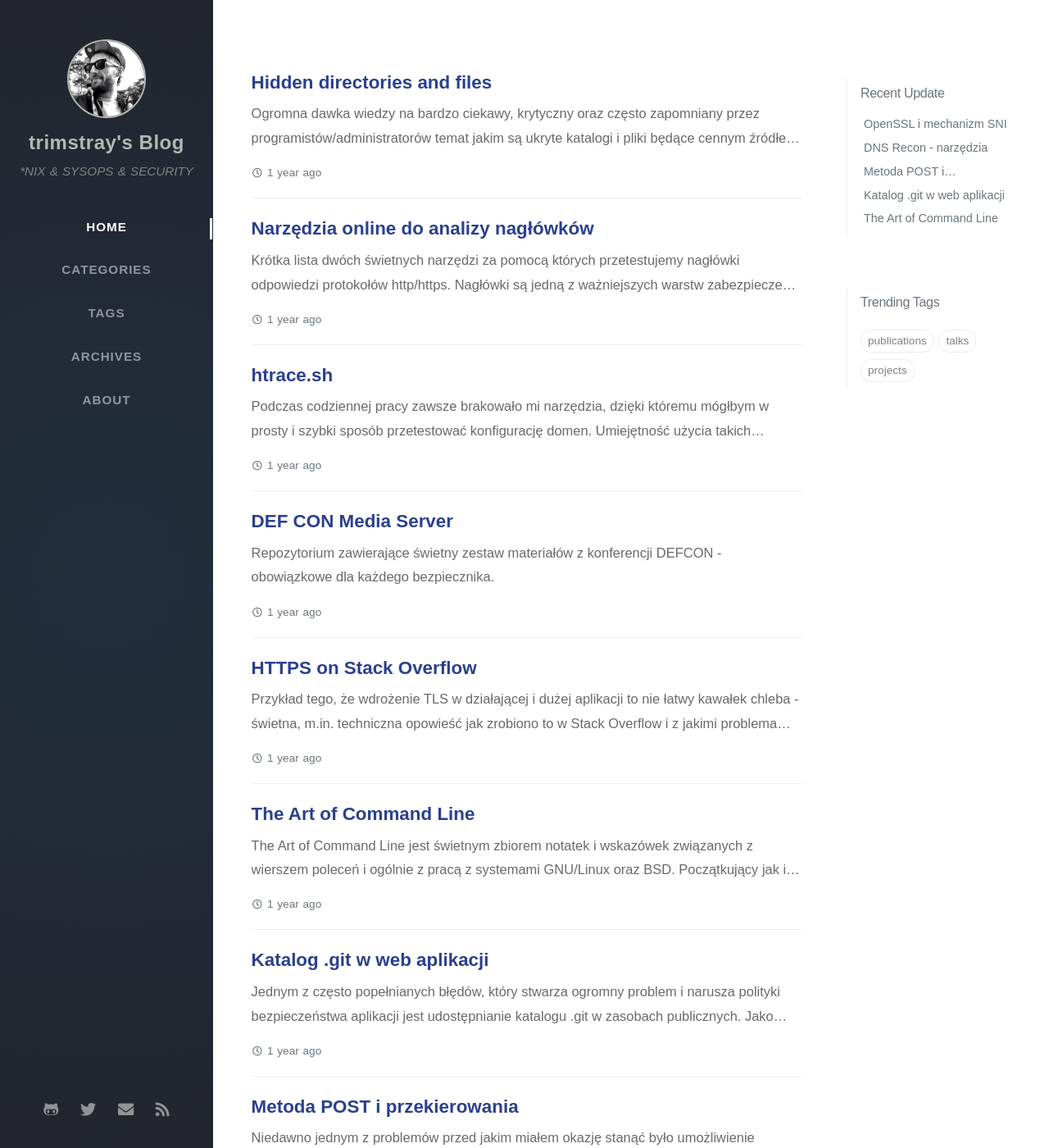
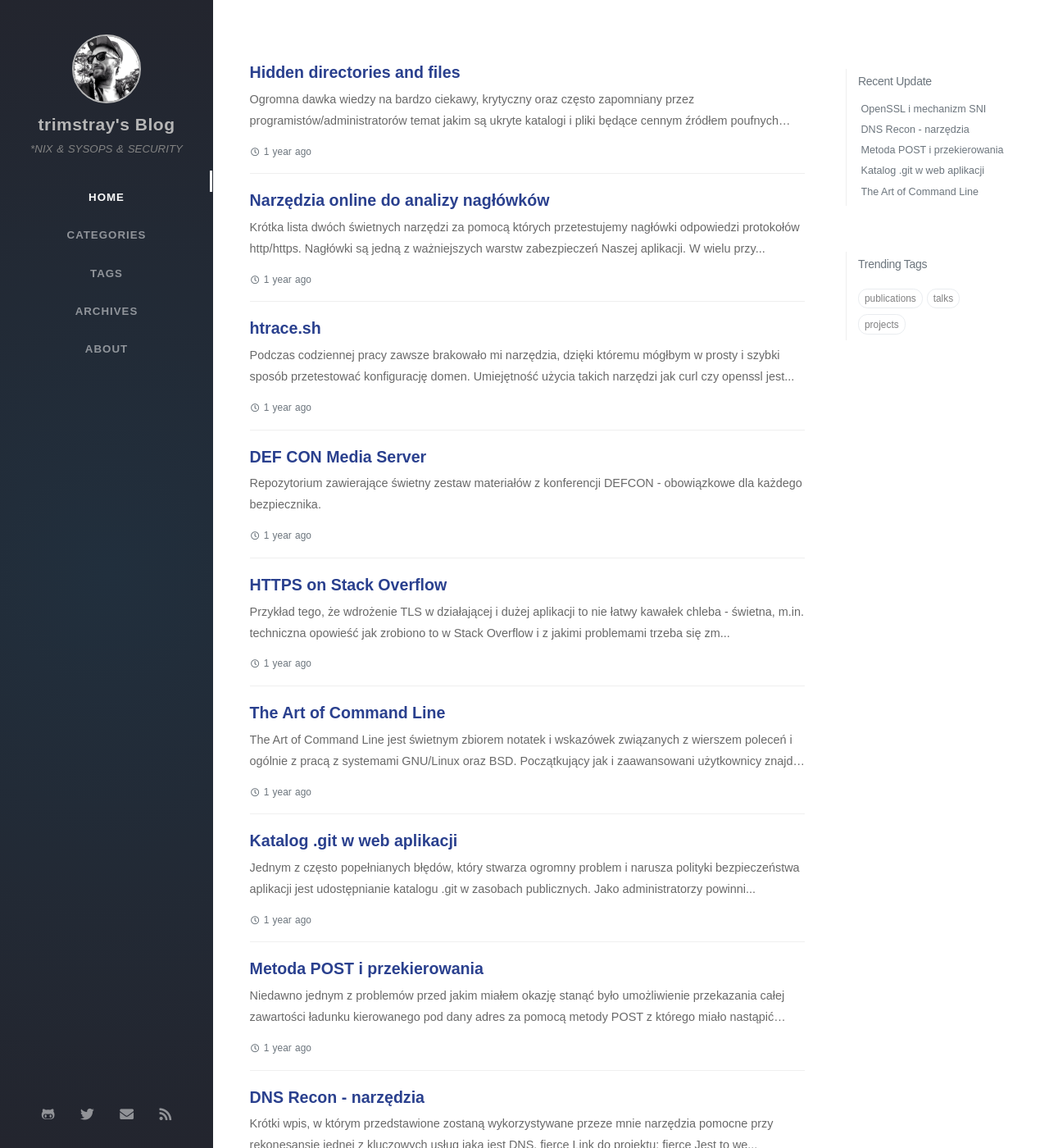
Before and after one commit to adityavs/trimstray.github.io, a Jekyll site: the page built from index.html, in a window 1280 px wide and 1400 px high. Shown: the whole window at 82% size. Built offline with Jekyll 4.4.1, drawn with Linux system fonts in a browser that asks for light colours; nearby versions of some CDN libraries; some web fonts are replaced; the list of posts is cut into pages by our own code; comment, search, counter and statistics services are not loaded.

Commit message:
change font size (html, body) - signed-off-by: trimstray <trimstray@gmail.com>

```diff
--- a/assets/css/main.scss
+++ b/assets/css/main.scss
@@ -13,7 +13,8 @@
 
 html, body {
   height: 100%;
-  font-size: 16px;
+  /* font-size: 16px; */
+  font-size: 14px;
 }
 
 /* Solved jumping scrollbar */
```
